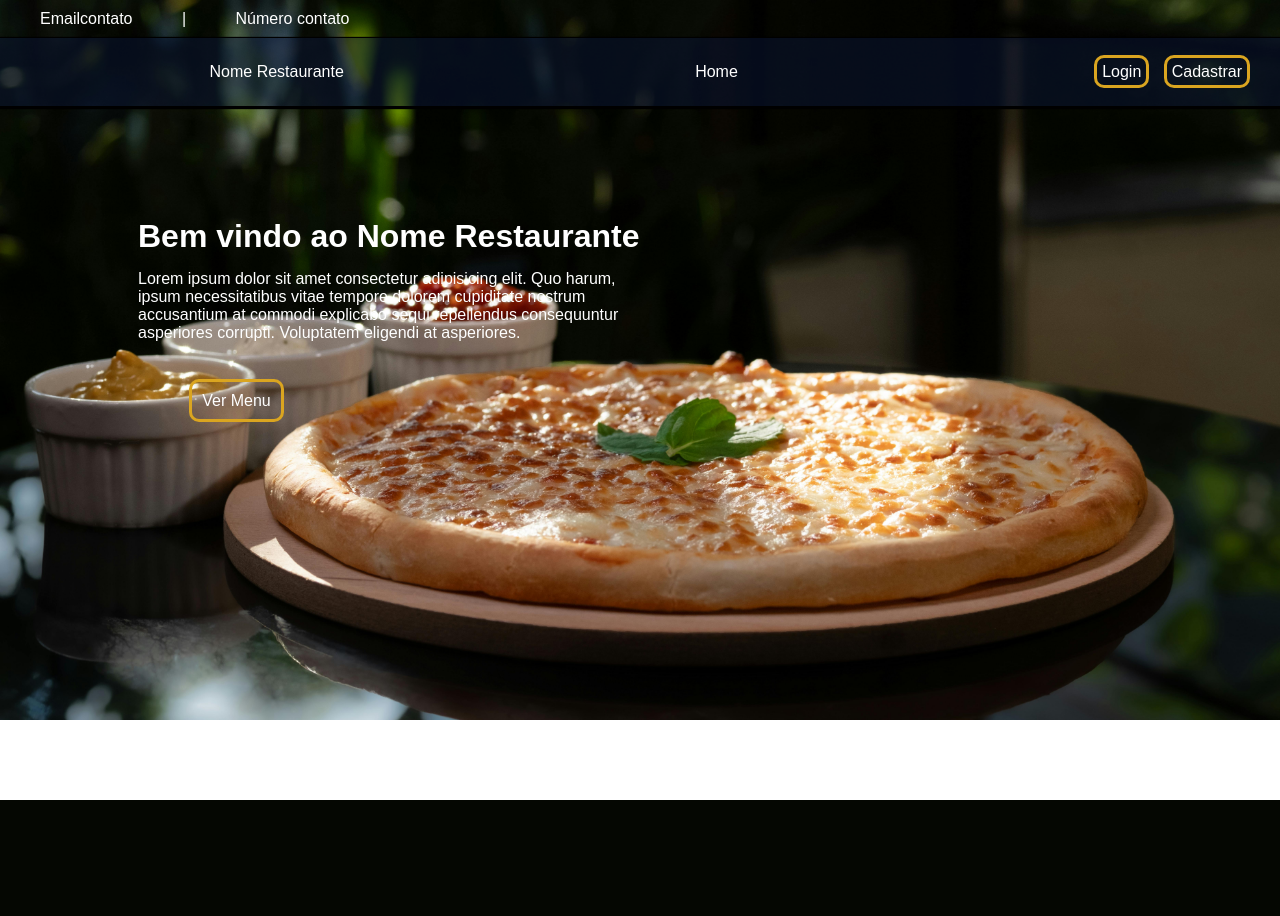
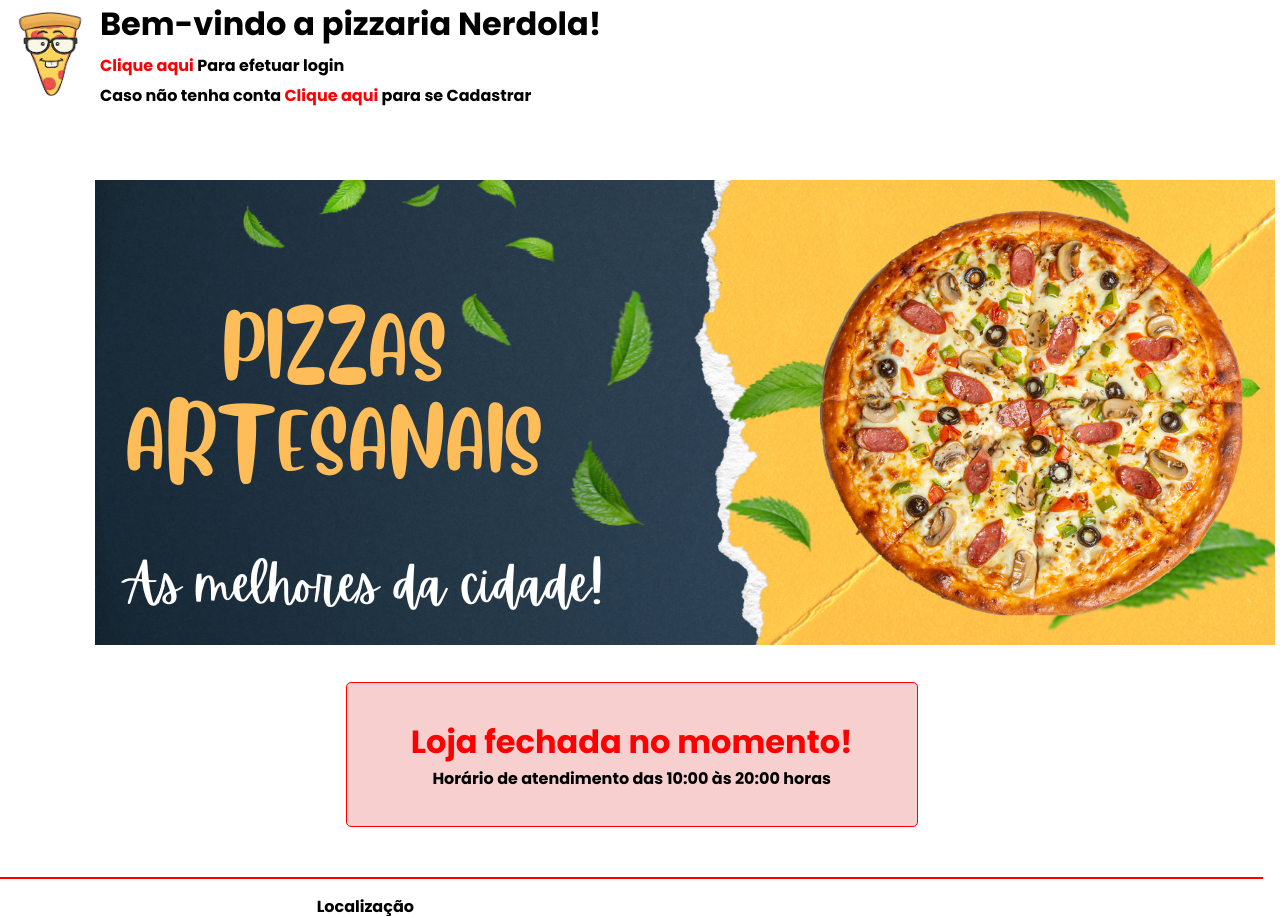
Before and after one commit to rafaelvon1/trabalho_carla, a PHP site: page / in a window 1280 px wide. Shown: the top 916 px of the page. Before the commit the page ends 800 px from the top, so only its background shows below. Run offline with PHP 8.4, Linux system fonts and the light colour scheme.

Commit message:
novo index

```diff
--- a/front/assets/styles/index.css
+++ b/front/assets/styles/index.css
@@ -1,98 +1,101 @@
 *{
-    font-family: Arial, Helvetica, sans-serif;
+    margin:0px;
     padding:0px;
-    margin:0px;
+    font-family: 'Poppins', Arial, sans-serif;
+}
+
+header{
+    background-color: white;
+    width:98.8vw;
+    height:100px;
+}
+
+body{
+    width:98.7vw;
+    height:100vh;
+    overflow-x:hidden;
+}
+/* diminuindo tamanho da imagem*/
+.img > img{
+    width:100px;
+}
+/* deixando texto ao lado da imagem e centralizada na altura dela*/
+.img{
+    display: flex;
+    align-items: center;
+}
+/* deixando elementos h1 e p mais próximos*/
+.img > div > p{
+    margin-top:5px;
+}
+/* link para login*/
+a{
+    color:red;
     text-decoration: none;
 }
 
-/* imagem de fundo do site*/
-body{
-    background-image: url(../images/pexels-tolga-ardic-410168453-28869117.jpg);
-    background-position:top;
-    background-repeat: no-repeat;
-    background-size: cover;
-    color: white;
+a:hover{
+    text-decoration: underline;
 }
 
-.nr{
-    margin-left:15%;
+main > img{
+    margin-top:80px;
+    margin-left:95px;
+    margin-bottom:30px;
+}
+
+/* aviso de loja fechada*/
+#fechado{
+    margin:auto;
+    border:1px solid red;
+    padding:35px;
+    text-align: center;
+    width:500px;
+    background-color: rgb(247, 207, 207);
+    border-radius:5px;
+}
+
+#fechado > h1{
+    color:red;
+}
+
+/* aviso de loja aberta */
+#aberto{
+    margin:auto;
+    border:1px solid green;
+    padding:35px;
+    text-align: center;
+    width:500px;
+    background-color: rgb(207,247, 207);
+    border-radius:5px;
+}
+
+#aberto > h1{
+    color:green;
+}
+
+hr{
+    border:1px solid red;
+}
+
+section{
+    display: flex;
+    align-items: center;
+    justify-content: center;
+    margin-top:15px;
 }
 
 .contato{
-    padding:10px;
-}
-
-.contato > span{
-    margin-left:30px;
-    margin-right:15px;
-}
-
-header{
-    padding:25px;
-    margin-bottom:8%;
-    color: white;
-    background-color: rgba(10,23,55,0.5);
-    box-shadow:1px 1px 1px 2px black;
-}
-/* alinhando os botões de login/cadastro*/
-li{
-    display: flex;
-    justify-content:space-between;
-}
-
-.reserva{
-    border: 3px solid goldenrod;
-    border-radius:10px;
+    margin:5px;
     padding:5px;
 }
 
-main{
-    margin-left:10%;
-    padding:10px;
-    width:40%;
+.contato > h2{
+    color: red;
+    margin-bottom:10px;
 }
 
-main > h1 {
-    margin-bottom:15px;
+.cont{
+    color:red;
+    text-decoration: underline;
 }
-
-.botoes{
-    margin-top:50px;
-}
-
-a{
-    color: white;
-    margin:5px;
-}
-
-.log{
-    border: 3px solid goldenrod;
-    border-radius:10px;
-    padding:5px;
-}
-
-.log:hover{
-    background-color: goldenrod;
-}
-
-.cad{
-    border: 3px solid goldenrod;
-    border-radius:10px;
-    padding:5px;
-}
-/* aplicando cor quando passa mouse por cima do botão */
-.cad:hover{
-    background-color: goldenrod;
-}
-
-.menu{
-    color: white;
-    border: 3px solid goldenrod;
-    border-radius:10px;
-    margin-left:10%;
-    padding:10px;
-}
-/* aplicando cor quando passa mouse por cima do botão */
-.menu:hover{
-    background-color: goldenrod;
-}
--- a/front/pages/principal/perfil_cliente.php
+++ b/front/pages/principal/perfil_cliente.php
@@ -22,13 +22,14 @@ if (!isset($_SESSION)) {
         <b>
             <p>Informações</p>
         </b>
-        <a href="#">Editar perfil</a>
+       <!-- <a href="#">Editar perfil</a> -->
     </div>
     <hr>
         <div class="dados">
             <ul>
-                <li>Nome: </li>
+                <!--<li>Nome: <?php echo $_SESSION['']; ?> </li> --->
                 <li>Email: <?php echo $_SESSION['email']; ?> </li>
+                <li>Status: <?php echo $_SESSION['status']; ?> </li>
             </ul>
         </div>
     </fieldset>
--- a/index.html
+++ b/index.html
@@ -4,31 +4,65 @@
     <meta charset="UTF-8">
     <meta name="viewport" content="width=device-width, initial-scale=1.0">
     <title>Index</title>
-    <link rel="stylesheet" href="front\assets\styles\index.css">
+    <link rel="stylesheet" href="front/assets/styles/index.css">
+    <link href="https://fonts.googleapis.com/css2?family=Poppins:wght@700&display=swap" rel="stylesheet">
 </head>
 <body>
-    <nav class="contato">
-        <span>Emailcontato</span>
-        <span>|</span>
-        <span>Número contato</span>
-    </nav>
     <header>
-        <li>
-            <ul class="nr">Nome Restaurante</ul>
-            <ul>Home</ul>
-            <!---<ul class="reserva">Reserva</ul>-->
-            <!---<ul>Contato</ul>-->
-            <ul><a href="front/pages/login/login_page.html" class="log">Login</a>
-            <span><a href="front/pages/cadastro/cadastro_page.html" class="cad">Cadastrar</a></span></ul>
-        </li>
+        <div class="img">
+            <img src="front/assets/images/Logopizza.jpg" alt="logo pizzaria">
+                <div>
+                    <h1>Bem-vindo a pizzaria Nerdola!</h1>
+                    <p><a href="front/pages/login/login_page.html"><strong> Clique aqui </strong></a> Para efetuar login</p>
+                    <p>Caso não tenha conta <a href="front/pages/cadastro/cadastro_page.html"><strong> Clique aqui </strong></a> para se Cadastrar</p>
+                </div>
+                <!--<p class="cardapio">Cardapio</p> -->
+        </div>
     </header>
     <main>
-        <h1>Bem vindo ao Nome Restaurante</h1>
-        <p>Lorem ipsum dolor sit amet consectetur adipisicing elit. Quo harum, ipsum necessitatibus vitae tempore dolorem cupiditate nostrum accusantium at commodi explicabo sequi repellendus consequuntur asperiores corrupti. Voluptatem eligendi at asperiores.</p>
-        <div class="botoes">
-            <a href="front/pages/cardapio/cardapio.html" class="menu">Ver Menu</a>
-             <!-- não usaremos por enquanto<a href="#" class="menu">Fazer reserva</a>-->
+        <img src="front/assets/images/pizza artesanal.png" alt="">
+        <div id="fechado">
+            <h1>Loja fechada no momento!</h1>
+            <p>Horário de atendimento das 10:00 às 20:00 horas</p>
+        </div>
+        <div id="aberto">
+            <h1>Loja Aberta!</h1>
+            <p>Horário de atendimento das 10:00 às 20:00 horas</p>
         </div>
     </main>
+    <br><br>
+    <footer>
+        <hr>
+        <section>
+            <div class="local">
+                <h4>Localização</h4>
+                <iframe src="https://www.google.com/maps/embed?pb=!4v1731450652404!6m8!1m7!1syGZQBf8OKMTMe6ifnfhJow!2m2!1d-23.54514609561701!2d-46.37128077382284!3f57.73254725186435!4f-18.418109092383162!5f0.7820865974627469" width="400" height="300" style="border:0;" allowfullscreen="" loading="lazy" referrerpolicy="no-referrer-when-downgrade"></iframe>
+            </div>
+            <div class="contato">
+                <h2>Contato </h2>
+                <p class="cont">Telefone</p>
+                <p>(11)97157-1413</p>
+                <p class="cont">Email</p>
+                <p>Nerdola@Pizzaria.com.br</p>
+            </div>
+        </section>
+    </footer>
+    <script>
+        var aberto = document.getElementById("aberto");
+        var fechado = document.getElementById("fechado");
+        var data = new Date;
+        // pegando hora do sistema
+        var hora = data.getHours();
+
+
+            // condicional que vai mudar o anuncio de aberto e fechado do site
+        if((hora >= 10) && (hora < 20)){
+                aberto.style.display = "block";
+                fechado.style.display = "none";
+        }else{
+                 aberto.style.display = "none";
+                fechado.style.display = "block";
+        }
+        </script>
 </body>
 </html>
```
Also changed, not shown: front/assets/images/Logopizza.jpg (added), front/assets/images/pizza artesanal.png (added).
